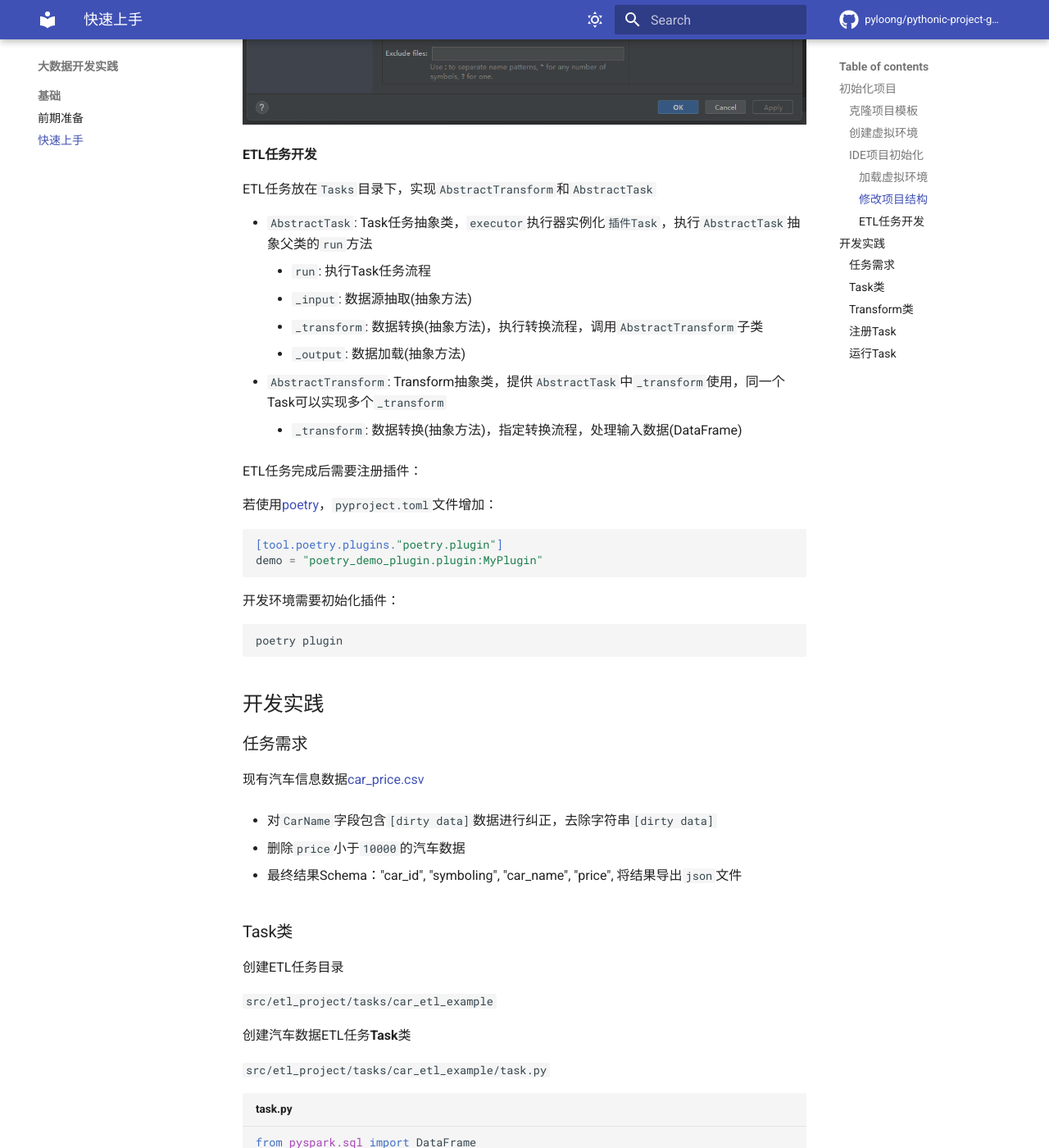
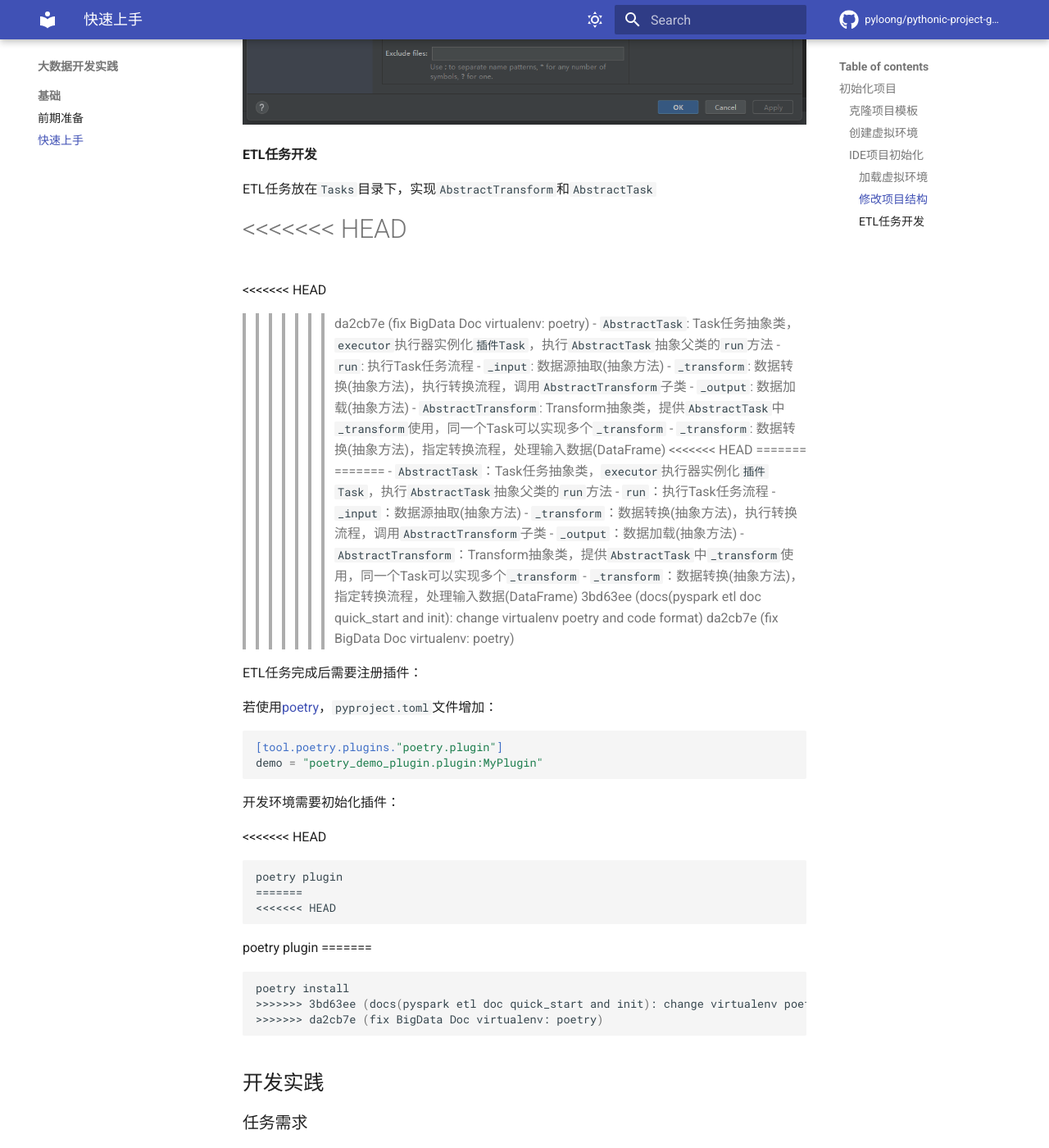
Before and after one commit to pyloong/pythonic-project-guidelines, an MkDocs documentation site: the page built from docs/bigdata/basis/quick_start.md, in a window 1280 px wide and 1400 px high, scrolled down 2295 px. Shown: the whole window at 82% size. Built offline with MkDocs 1.6.1 and Material for MkDocs 9.7.7, drawn with Linux system fonts in a browser that asks for light colours; comment, search, counter and statistics services are not loaded.

Commit message:
fix BigData Doc virtualenv: poetry

````diff
--- a/docs/bigdata/basis/quick_start.md
+++ b/docs/bigdata/basis/quick_start.md
@@ -51,6 +49,10 @@
 
 ETL任务放在`Tasks`目录下，实现`AbstractTransform`和`AbstractTask`
 
+<<<<<<< HEAD
+=======
+<<<<<<< HEAD
+>>>>>>> da2cb7e (fix BigData Doc virtualenv: poetry)
 - `AbstractTask`: Task任务抽象类，`executor`执行器实例化`插件Task`，执行`AbstractTask`抽象父类的`run`方法
     - `run`: 执行Task任务流程
     - `_input`: 数据源抽取(抽象方法)
@@ -58,6 +60,18 @@
     - `_output`: 数据加载(抽象方法)
 - `AbstractTransform`: Transform抽象类，提供`AbstractTask`中`_transform`使用，同一个Task可以实现多个`_transform`
     - `_transform`: 数据转换(抽象方法)，指定转换流程，处理输入数据(DataFrame)
+<<<<<<< HEAD
+=======
+=======
+- `AbstractTask`：Task任务抽象类，`executor`执行器实例化`插件Task`，执行`AbstractTask`抽象父类的`run`方法
+    - `run`：执行Task任务流程
+    - `_input`：数据源抽取(抽象方法)
+    - `_transform`：数据转换(抽象方法)，执行转换流程，调用`AbstractTransform`子类
+    - `_output`：数据加载(抽象方法)
+- `AbstractTransform`：Transform抽象类，提供`AbstractTask`中`_transform`使用，同一个Task可以实现多个`_transform`
+    - `_transform`：数据转换(抽象方法)，指定转换流程，处理输入数据(DataFrame)
+>>>>>>> 3bd63ee (docs(pyspark etl doc quick_start and init): change virtualenv poetry and code format)
+>>>>>>> da2cb7e (fix BigData Doc virtualenv: poetry)
 
 ETL任务完成后需要注册插件：
 
@@ -70,8 +84,18 @@
 
 开发环境需要初始化插件：
 
+<<<<<<< HEAD
 ```
 poetry plugin
+=======
+<<<<<<< HEAD
+```
+poetry plugin
+=======
+```shell
+poetry install
+>>>>>>> 3bd63ee (docs(pyspark etl doc quick_start and init): change virtualenv poetry and code format)
+>>>>>>> da2cb7e (fix BigData Doc virtualenv: poetry)
 ```
 
 ## 开发实践
@@ -225,6 +249,6 @@
 
 ### 运行Task
 
-```bash
+```shell
 python src/etl_project/app.py --env=dev --task=car_etl_example
 ```
````
Also changed, not shown: other parts of docs/bigdata/basis/quick_start.md (+0 -2 lines), docs/bigdata/basis/init.md (+17 -4 lines).
